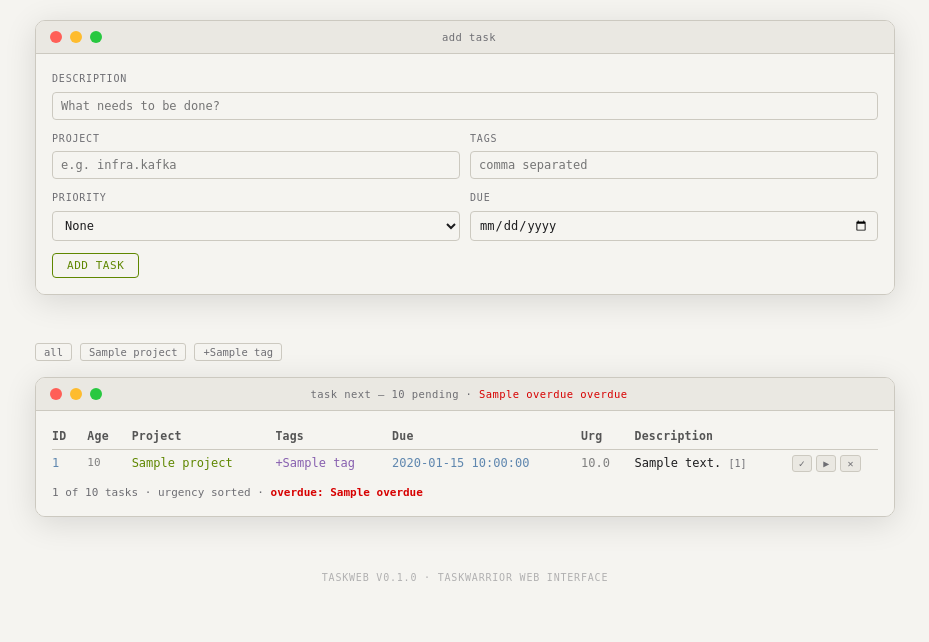
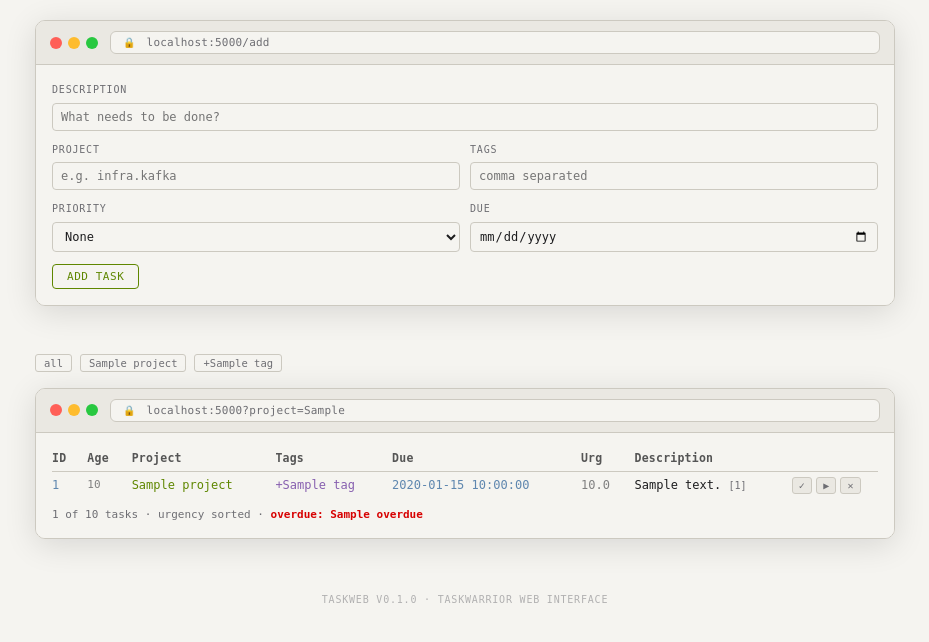
Before and after one commit to ivankovnatsky/taskweb, a Flask app: template taskweb/templates/index.html in a window 1280 px wide. Shown: the part 105-747 px from the top of the page, without its empty margins (175-1104 px from the left). Run offline with Flask 3, Linux system fonts and the light colour scheme; the template is opened without the code that fills it: most values are stand-ins (such as "Sample title", 1, 10 or a date in 2020).

Commit message:
Replace macOS window chrome with browser address bar
Screenshots now show a web browser-style address bar with lock icon
and localhost URL instead of terminal-style window dots.

https://claude.ai/code/session_012mGDfxuuAfjA45JJnFLQ5S

```diff
--- a/taskweb/static/style.css
+++ b/taskweb/static/style.css
@@ -155,8 +155,14 @@ nav a.active {
   padding: 10px 14px;
   display: flex;
   align-items: center;
-  gap: 8px;
+  gap: 12px;
   transition: background .2s, border-color .2s;
+}
+
+.dots {
+  display: flex;
+  gap: 6px;
+  flex-shrink: 0;
 }
 
 .dot { width: 12px; height: 12px; border-radius: 50% }
@@ -164,16 +170,25 @@ nav a.active {
 .dot.min { background: #febc2e }
 .dot.max { background: #28c840 }
 
-.win-title {
+.address-bar {
   flex: 1;
-  text-align: center;
-  font-family: 'SF Mono', monospace;
-  font-size: 10.5px;
+  background: var(--bg);
+  border: 1px solid var(--border);
+  border-radius: 6px;
+  padding: 4px 12px;
+  font-family: 'SF Mono', 'Menlo', 'Monaco', 'Courier New', monospace;
+  font-size: 11px;
   color: var(--dim);
-  letter-spacing: .04em;
+  letter-spacing: .02em;
+  white-space: nowrap;
+  overflow: hidden;
+  text-overflow: ellipsis;
 }
 
-.spacer { width: 44px }
+.lock {
+  font-size: 10px;
+  margin-right: 4px;
+}
 
 /* Content area */
 .content {
--- a/taskweb/templates/completed.html
+++ b/taskweb/templates/completed.html
@@ -5,9 +5,8 @@
 {% block content %}
 <div class="window">
   <div class="titlebar">
-    <div class="dot close"></div><div class="dot min"></div><div class="dot max"></div>
-    <div class="win-title">completed — {{ counts.completed }} tasks</div>
-    <div class="spacer"></div>
+    <div class="dots"><div class="dot close"></div><div class="dot min"></div><div class="dot max"></div></div>
+    <div class="address-bar"><span class="lock">🔒</span> localhost:5000/completed</div>
   </div>
   <div class="content">
     {% if tasks %}
--- a/taskweb/templates/index.html
+++ b/taskweb/templates/index.html
@@ -5,9 +5,8 @@
 <div class="add-form">
   <div class="window form-window">
     <div class="titlebar">
-      <div class="dot close"></div><div class="dot min"></div><div class="dot max"></div>
-      <div class="win-title">add task</div>
-      <div class="spacer"></div>
+      <div class="dots"><div class="dot close"></div><div class="dot min"></div><div class="dot max"></div></div>
+      <div class="address-bar"><span class="lock">🔒</span> localhost:5000/add</div>
     </div>
     <div class="content">
       <form method="POST" action="{{ url_for('add') }}">
@@ -67,9 +66,8 @@
 <!-- Task List -->
 <div class="window">
   <div class="titlebar">
-    <div class="dot close"></div><div class="dot min"></div><div class="dot max"></div>
-    <div class="win-title">task next — {{ counts.pending }} pending{% if counts.overdue %} · <span style="color:var(--tw-due)">{{ counts.overdue }} overdue</span>{% endif %}</div>
-    <div class="spacer"></div>
+    <div class="dots"><div class="dot close"></div><div class="dot min"></div><div class="dot max"></div></div>
+    <div class="address-bar"><span class="lock">🔒</span> localhost:5000{% if current_project %}?project={{ current_project }}{% elif current_tag %}?tag={{ current_tag }}{% endif %}</div>
   </div>
   <div class="content">
     {% if tasks %}
```
Also changed, not shown: 3 other files.
